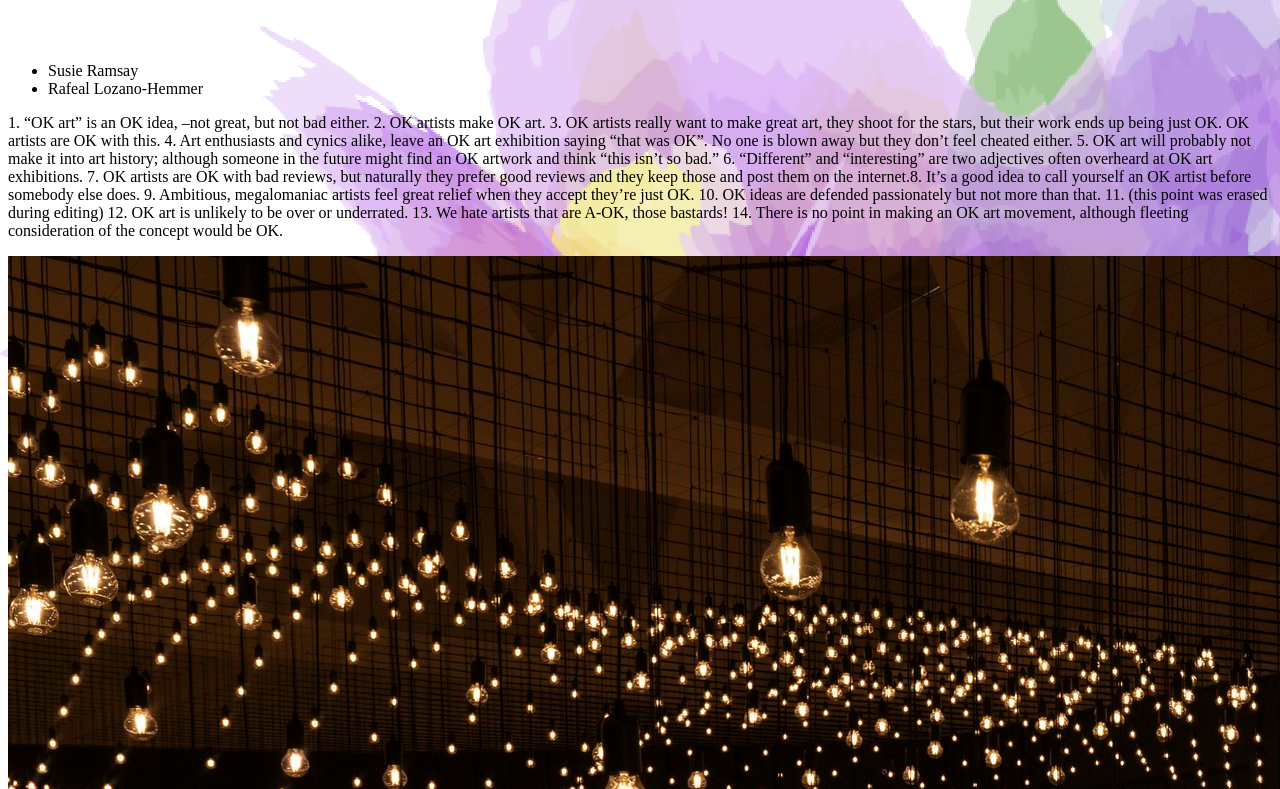
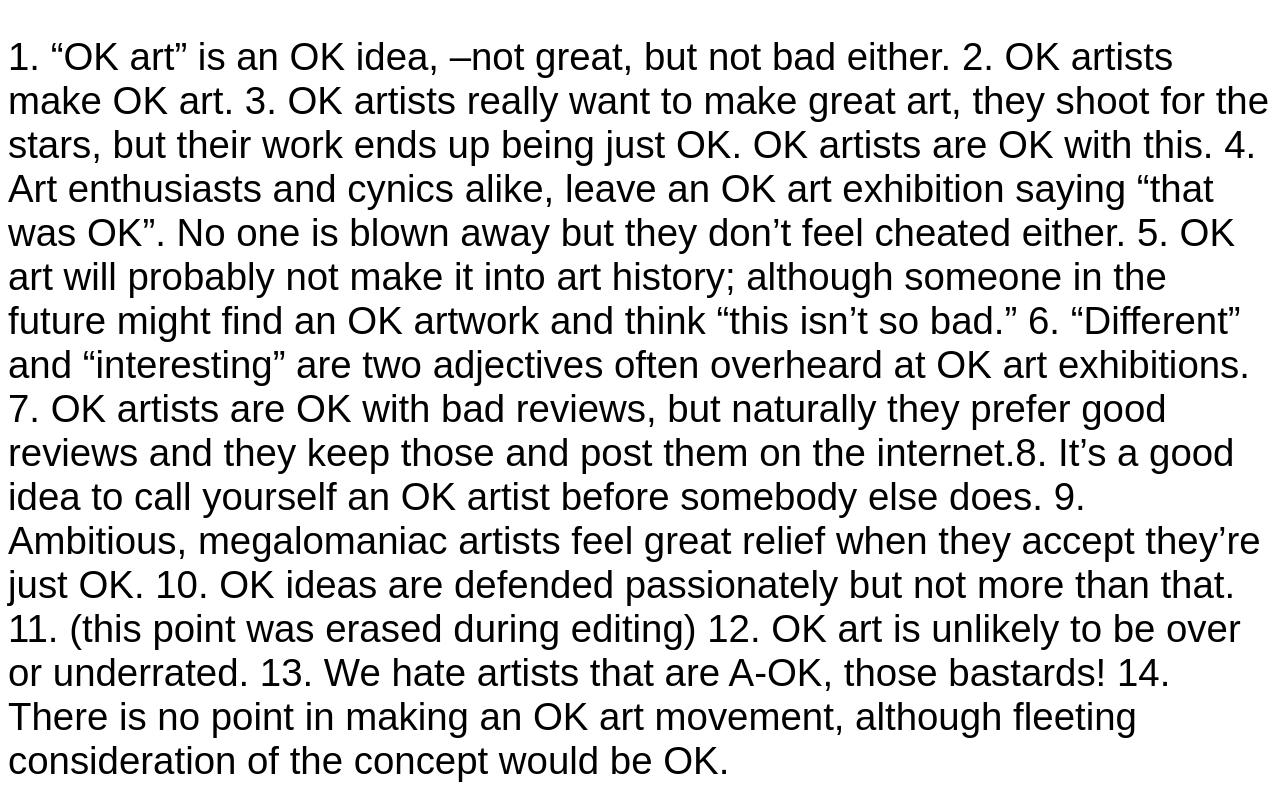
Before and after one commit to MMurphy27/MMurphy27.github.io, a plain HTML site: page ok-art-manifesto.html in a window 1280 px wide. Shown: the part 160-949 px from the top of the page. Drawn offline with Linux system fonts and the light colour scheme; a web font is replaced by a local one.

Commit message:
Update ok-art-manifesto.html

```diff
--- a/ok-art-manifesto.html
+++ b/ok-art-manifesto.html
@@ -1,7 +1,7 @@
 <html>
 <head>
     <title>OK Art Manifesto</title>
-<link rel="stylesheet" href="css/styles.css">
+<link rel="stylesheet" href="css/styles-2.css">
 <link rel="stylesheet" href="https://use.typekit.net/ssk4dmg.css">
 </head>
 <body>
```
